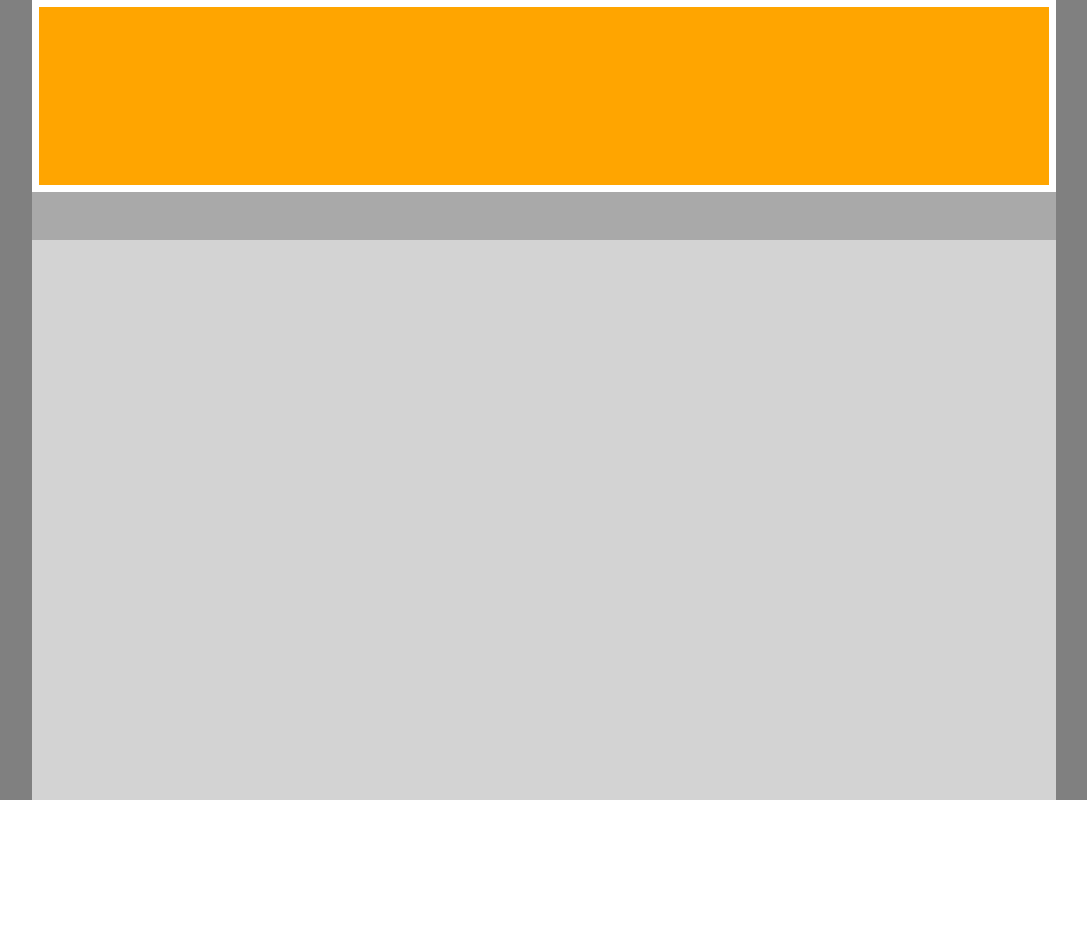
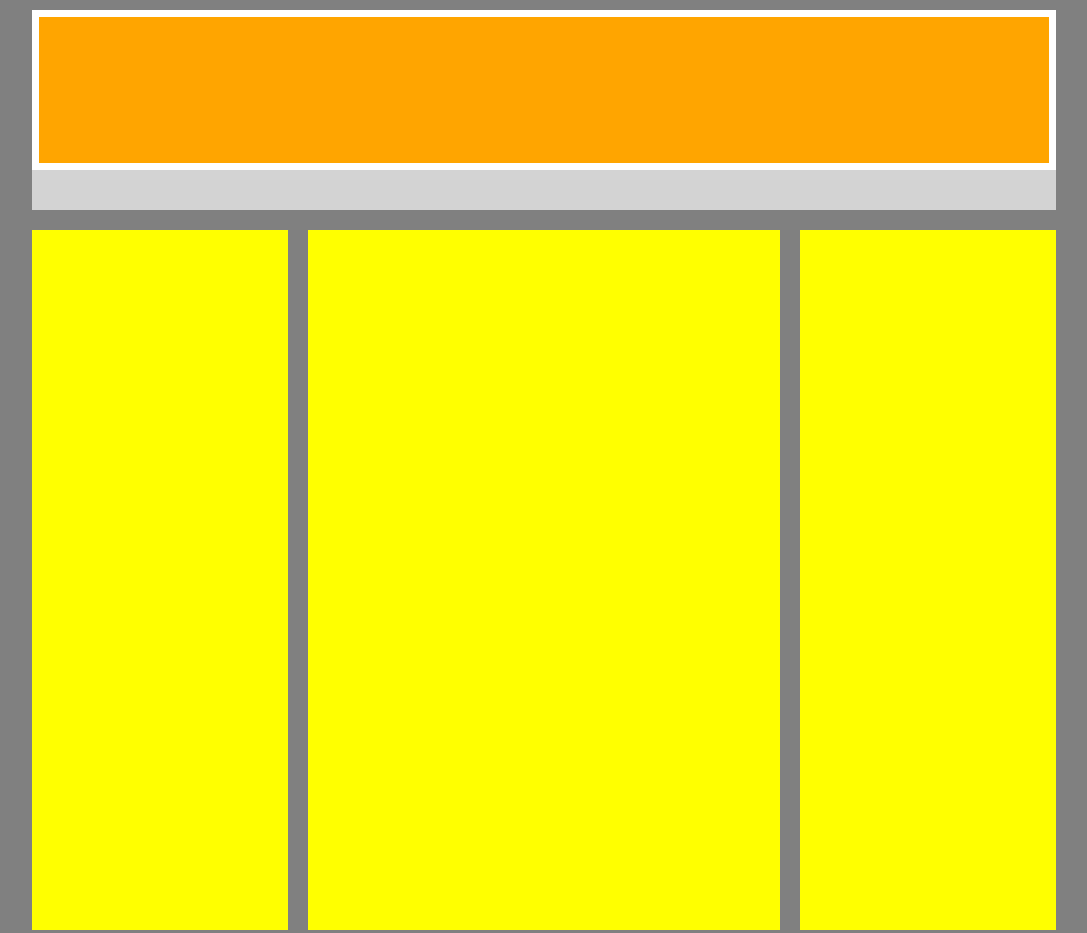
Before and after one commit to Davide-Roberti/htmlcss-struttura-wp, a plain HTML site: page index.html in a window 1280 px wide. Shown: the top 933 px of the page, without its empty margins (96-1183 px from the left). Before the commit the page ends 800 px from the top, so only its background shows below. Drawn offline with Linux system fonts and the light colour scheme.

Commit message:
Creazione layout

```diff
--- a/css/style.css
+++ b/css/style.css
@@ -12,20 +12,21 @@
 
 .sfondo {
     background-color: grey;
-    background-size: cover;
+    object-fit: fill;
 }
 
 .container {
     width: 80vw;
-    height: 100vh;
-    background-color: lightgrey;
     margin: 0 auto;
+    position: relative;
 }
 
 header {
     width: 100%;
-    height: 30%;
+    height: 200px;
     background-color: yellow;
+    top: 10px;
+    position: relative;
 }
 
 .intestazione {
@@ -38,5 +39,28 @@ header {
 .menu {
     width: 100%;
     height: 20%;
-    background-color: darkgrey;
+    background-color: lightgrey;
 }
+
+aside {
+    width: 25%;
+    height: 700px;
+    background-color: yellow;
+    float: left;
+    margin-top: 30px;
+    margin-bottom: 20px;
+}
+
+main {
+    width: 46%;
+    height: 700px;
+    background-color: yellow;
+    margin: 30px 2% 30px 2%;
+    float: left;
+}
+
+footer {
+    width: 100%;
+    height: 300px;
+    background-color: lightblue;
+}
--- a/index.html
+++ b/index.html
@@ -6,7 +6,7 @@
         <title>struttura wp</title>
     </head>
     <body>
-        <div class="sfondo">
+        <div class="sfondo clearfix">
             <div class="container">
                 <header>
                     <div class="intestazione">
@@ -17,15 +17,17 @@
                     </div>
 
                 </header>
-                <aside class="">
+                <div class="centro clearfix">
+                    <aside class="left">
 
-                </aside>
-                <main>
+                    </aside>
+                    <main>
 
-                </main>
-                <aside class="">
+                    </main>
+                    <aside class="right">
 
-                </aside>
+                    </aside>
+                </div>
                 <footer>
                 </footer>
             </div>
```
